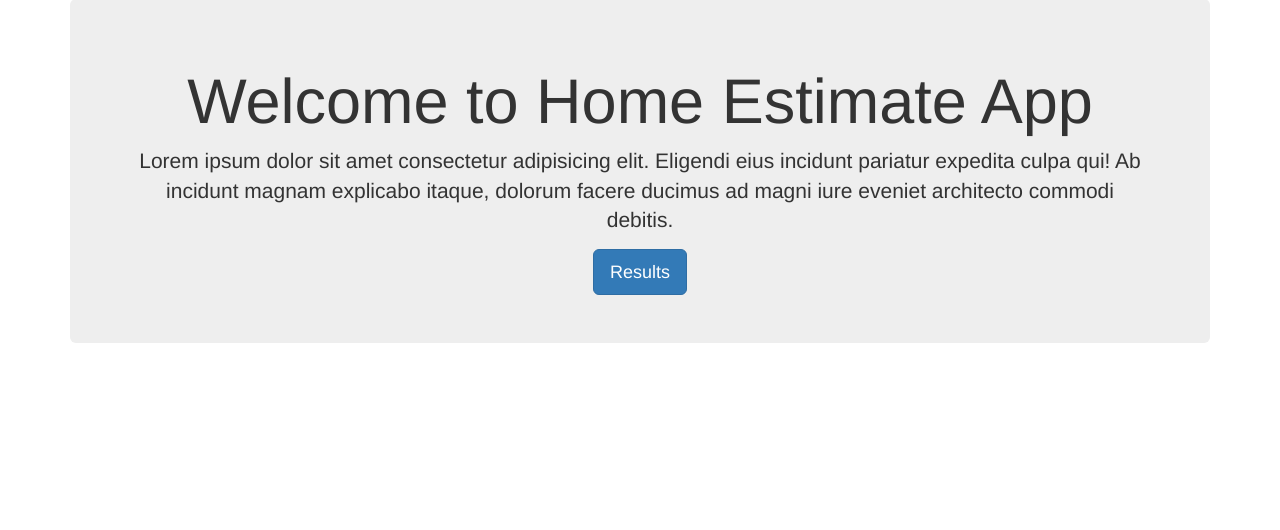
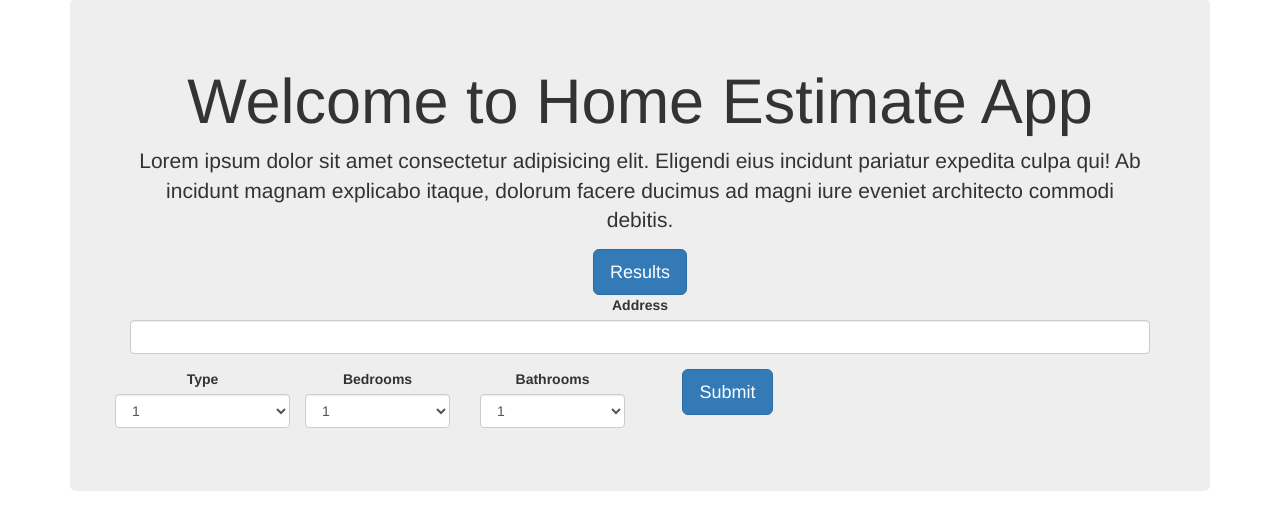
Before and after one commit to huiyuandiknow/Home_Data_App, a Flask app: page / in a window 1280 px wide. Shown: the part 73-603 px from the top of the page. Run offline with Flask 2, Linux system fonts and the light colour scheme; some libraries are stand-ins or nearby versions.

Commit message:
very basic

```diff
--- a/app.py
+++ b/app.py
@@ -1,4 +1,4 @@
-from flask import Flask, render_template
+from flask import Flask, render_template, request
 from data import Results #Importing data from data.py
 
 app = Flask(__name__)
@@ -9,24 +9,31 @@ Results = Results()
 #For testing purposes, will be deleted later.
 app.debug = True
 
+address = ""
+# ====== ROUTES ====== ###
 
-### ====== ROUTES ====== ###
-
-#Index Page
+# Index Page
 @app.route('/')
 def index():
     return render_template('home.html')
 
-#About Plage
+@app.route('/', methods=['POST'])
+def form_index():
+    global address
+    address = request.form['address']
+    return render_template('results.html', res=address)
+
+
+# # Results Page
+# @app.route('/results')
+# def results():
+#
+#     return render_template('results.html', res=address)
+
+# About Page
 @app.route('/about')
 def about():
     return render_template('about.html')
 
-#Results Page
-@app.route('/results')
-def results():
-    return render_template('results.html', results = Results)
-
-
 if __name__ == '__main__':
     app.run()
--- a/templates/home.html
+++ b/templates/home.html
@@ -5,5 +5,65 @@
      <h1>Welcome to Home Estimate App</h1>
      <p class="lead">Lorem ipsum dolor sit amet consectetur adipisicing elit. Eligendi eius incidunt pariatur expedita culpa qui! Ab incidunt magnam explicabo itaque, dolorum facere ducimus ad magni iure eveniet architecto commodi debitis.</p>
      <a href="/results" class="btn btn-lg btn-primary">Results</a>
+
+    <form action="/" method="post">
+{#        <table>
+           <tr>
+            <td> <label for="address">Address</label> </td>
+            <td> <input id="address" type="text" name="address" value={{address}}>
+           </td>
+           </tr>
+           <tr>
+            <td> <label for="hometype">Hometype</label> </td>
+            <td> <input id="hometype" type="textarea" name="hometype" value={{hometype}}>
+            </td>
+           </tr>
+        </table>#}
+
+        <div class="form-group">
+             <label for="address">Address</label>
+             <input type="text" class="form-control" id="address" name="address">
+       </div>
+        <div class="row">
+    <div class="col-sm-2">
+        <div class="form-group">
+            <div class="row">
+            <label for="type">Type</label>
+            <select class="form-control" id="type">
+                <option>1</option>
+                <option>2</option>
+                <option>3</option>
+            </select>
+            </div>
+        </div>
+    </div>
+    <div class="col-sm-2">
+        <div class="form-group">
+            <label for="sel1">Bedrooms</label>
+            <select class="form-control" id="bedroom">
+                <option>1</option>
+                <option>2</option>
+                <option>3</option>
+            </select>
+        </div>
+    </div>
+    <div class="col-sm-2">
+        <div class="form-group">
+            <label for="sel1">Bathrooms</label>
+            <select class="form-control" id="bathrooms">
+                <option>1</option>
+                <option>2</option>
+                <option>3</option>
+            </select>
+        </div>
+    </div>
+        <div class="col-sm-2">
+        <div class="form-group">
+           <input type="submit" class="btn btn-lg btn-primary"/>
+        </div>
+    </div>
+</div>
+
+     </form>
  </div>
 {% endblock %}
```
Also changed, not shown: templates/results.html (+5 -2 lines).
